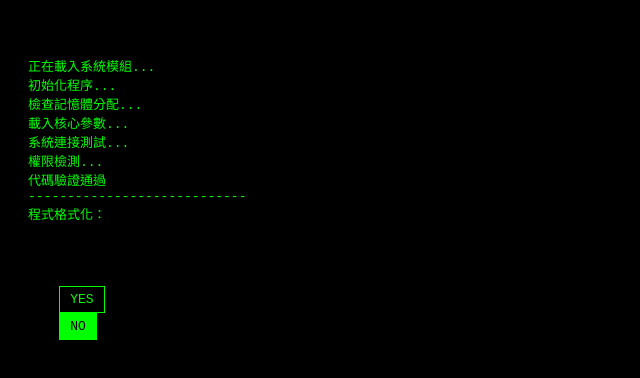
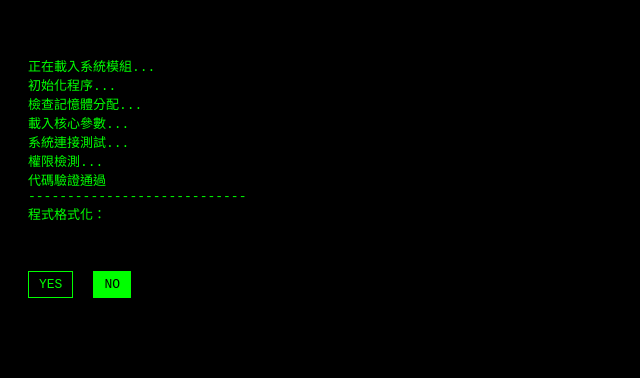
Before and after one commit to AJtrpg/loopmygo, a plain HTML site: page page2.html in a window 1280 px wide. Shown: the whole page, without its empty margins (0-640 px from the left). Drawn offline with Linux system fonts and the light colour scheme.

Commit message:
Update page2.html

```diff
--- a/page2.html
+++ b/page2.html
@@ -13,10 +13,10 @@
         }
         #options {
             margin-top: 20px;
+            display: flex;
+            gap: 20px; /* YES 和 NO 之間的間距 */
         }
         .option {
-            display: inline-block;
-            margin-right: 20px;
             padding: 5px 10px;
             border: 1px solid #00ff00;
             cursor: pointer;
@@ -100,7 +100,7 @@
             display.textContent += codeLines[index] + "\n";
             setTimeout(() => showCode(index + 1), 300);
         } else {
-            optionsDiv.style.display = "block";
+            optionsDiv.style.display = "flex"; // 水平排列
             enableInteraction();
         }
     }
```
